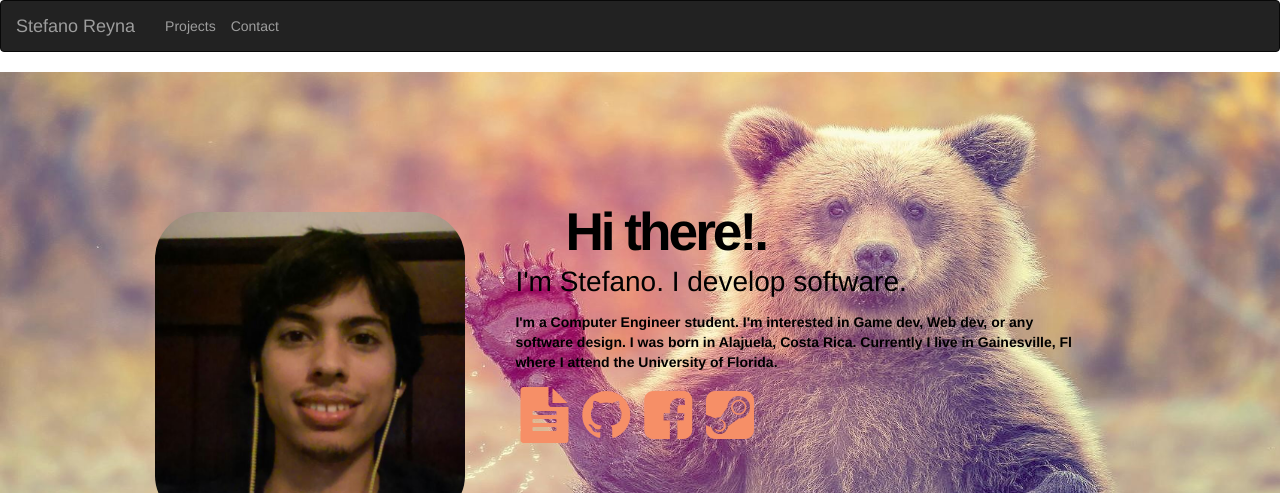
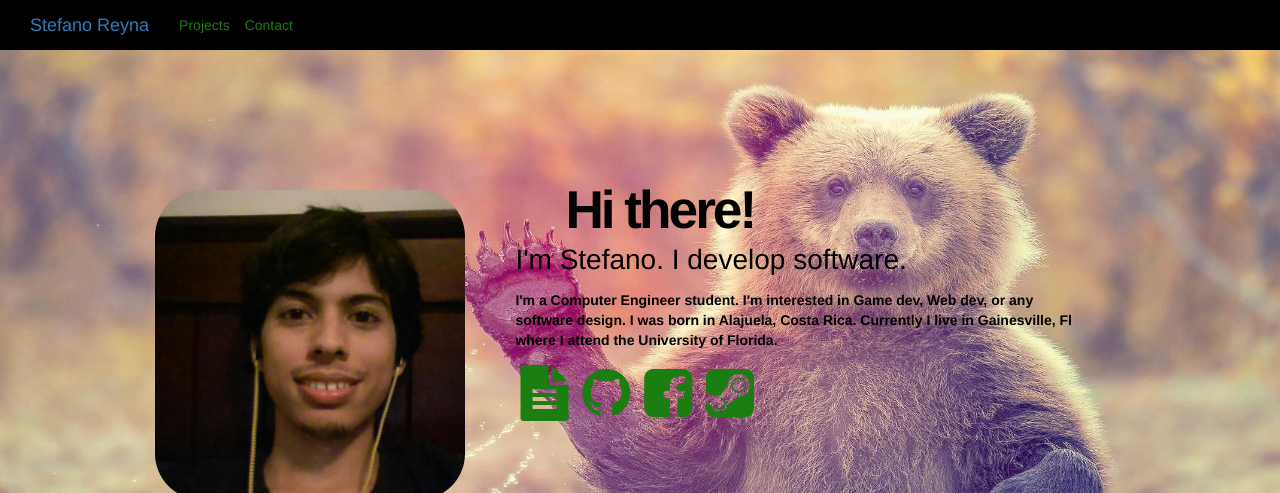
Before and after one commit to BuyouT/BuyouT.github.io, a plain HTML site: page index.html in a window 1280 px wide. Shown: the top 493 px of the page. Drawn offline with nearby package versions, Linux system fonts and the light colour scheme; some packages are replaced by stand-ins of ours; a script that the page names is missing.

Commit message:
try again

```diff
--- a/index.html
+++ b/index.html
@@ -13,7 +13,6 @@
 </head>
 
 <body>
-<nav class="navbar navbar-inverse">
 <div class="container-fluid">
 <div class="navbar-header">
   <button type="button" class="navbar-toggle collapsed" data-toggle="collapse" data-target="#bs-example-navbar-collapse-1" aria-expanded="false">
@@ -23,16 +22,16 @@
   <p class="navbar-text navbar-right"><a href="#contact" class="navbar-link">Contact</a></p>
   <p class="navbar-text navbar-right"><a href="#projects" class="navbar-link">Projects</a></p>
 </div>
-    </div><!-- /.navbar-collapse -->
-  </div><!-- /.container-fluid -->
-</nav>
+</div>
+</div>
+
 <div class="slide" id="intro">
     <div class="container clearfix">
         <div id="stefano" class="grid_4 omega">
             <img src="images/stefano.jpg">
         </div>
         <div class="grid_7 content">
-            <h1>Hi there!.</h1>
+            <h1>Hi there!</h1>
             <br>
             <h2>I'm <span id="stefano-name">Stefano</span>. I develop software.</h2>
             <p>
--- a/sass/style.css
+++ b/sass/style.css
@@ -39,18 +39,28 @@
 
 /* Global */
 
+html {
+  height: 100%;
+  width: 100%;
+}
+
 body {
   font-family: 'Open Sans', sans-serif;
   font-weight: 400;
   font-size: 1em;
   /*color: #8a8683;*/
-  background-color:#ffffff;
+  background-color:black;
 }
 img {
   max-width: 100%;
 }
+
+.container-fluid {
+  background-color: black;
+}
+
 .fa:link, a:link, .fa:visited, a:visited {
-  color: #f68f67;
+  color: #1B7E10;
   text-decoration: none;
 }
 .fa:hover, a:hover {
@@ -235,7 +245,7 @@ ul {
 }
 
 /* Mobile */
-@media screen and (max-width: 640px) {
+/*@media screen and (max-width: 640px) {
 
   #contact .grid_4.omega {
     margin: 0 2% 5% 0;
@@ -265,6 +275,6 @@ ul {
   #contact h1,
   #contact h2 {
     line-height: 1em;
-  }
+  }*/
 
 }
```
Lines whose indentation alone changed are shown as unchanged.
